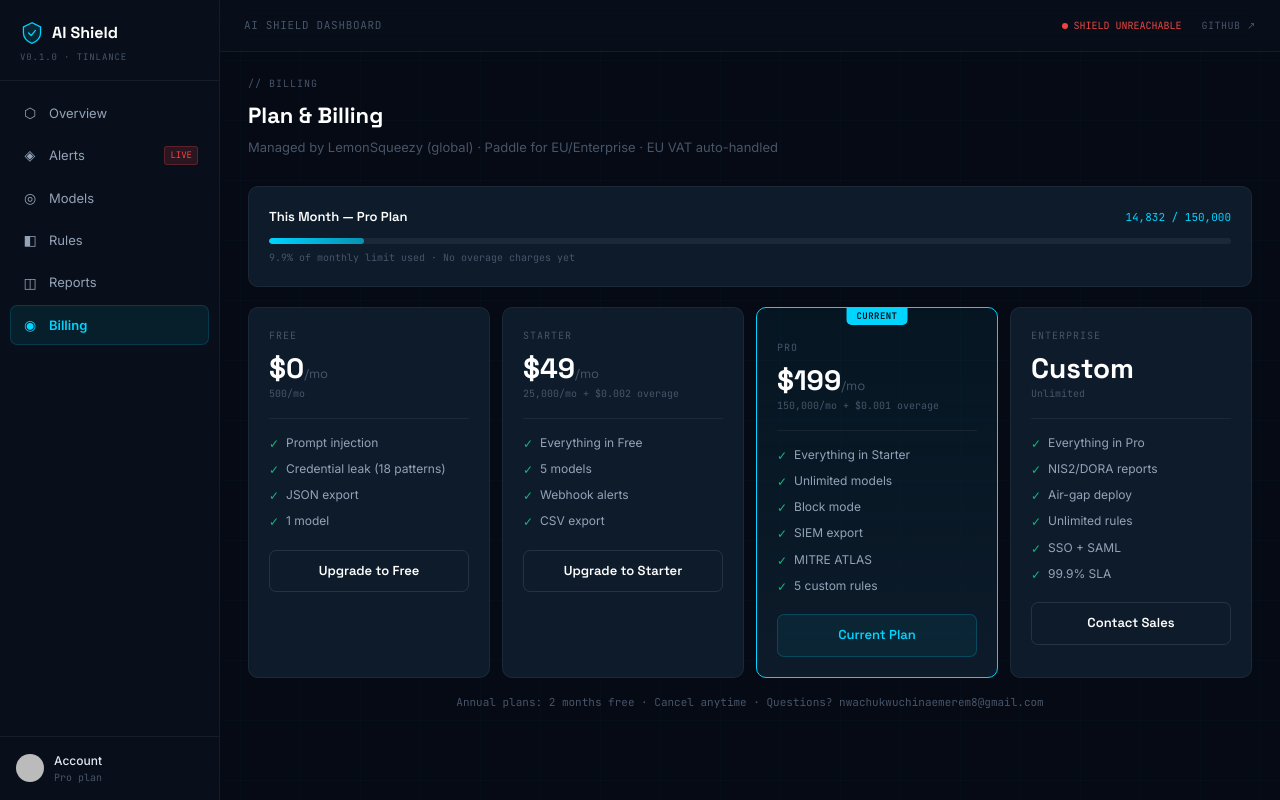
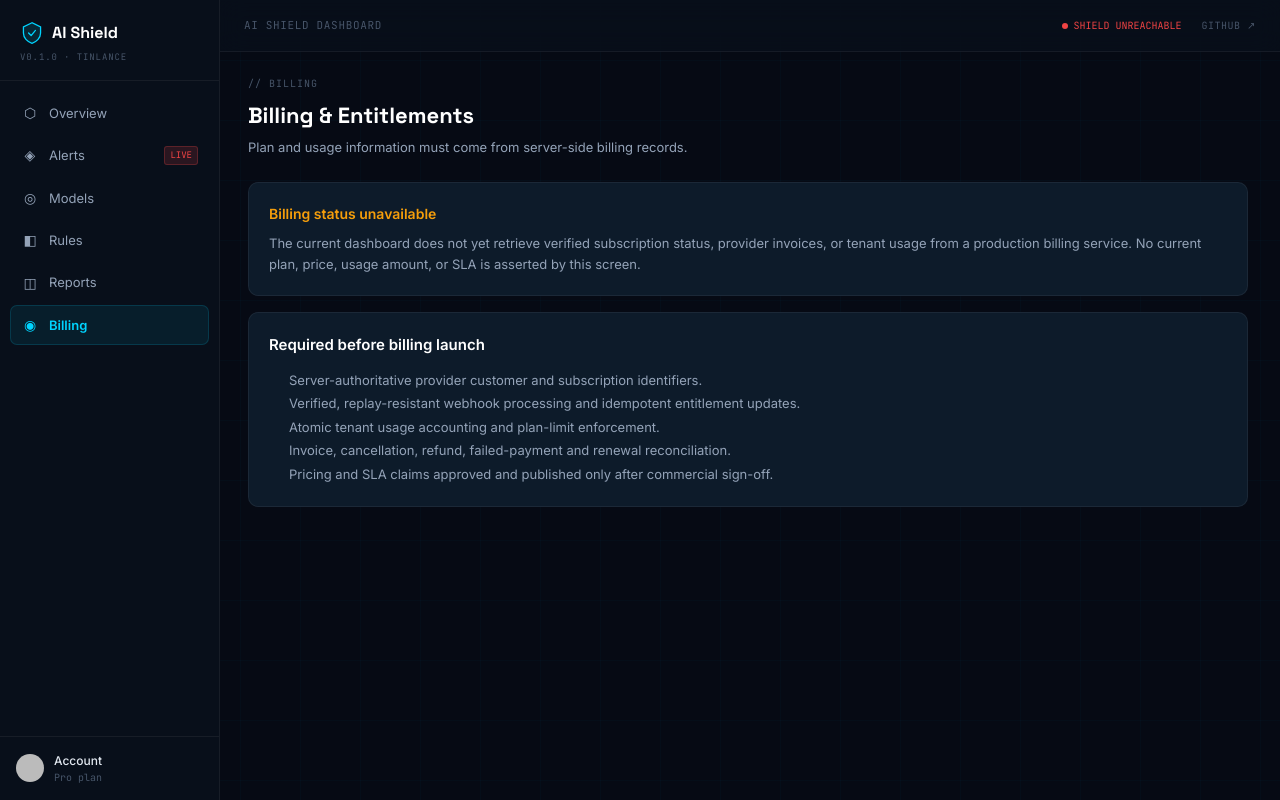
Before and after one commit to LloydCoder/Aithyrex, a Next.js app in the folder frontend/: page /dashboard/billing in a window 1280 px wide. Built offline with nearby package versions, Linux system fonts and the light colour scheme; no server answers; sample sign-in values are in the browser's storage; some icons are missing.

Commit message:
fix(frontend): remove unverified pricing, usage and SLA claims

```diff
--- a/frontend/app/dashboard/billing/page.tsx
+++ b/frontend/app/dashboard/billing/page.tsx
@@ -1,148 +1,38 @@
 'use client'
-
-const PLANS = [
-  {
-    id: 'free', name: 'Free', price: '$0', period: '/mo',
-    inferences: '500/mo', current: false,
-    features: ['Prompt injection', 'Credential leak (18 patterns)', 'JSON export', '1 model'],
-  },
-  {
-    id: 'starter', name: 'Starter', price: '$49', period: '/mo',
-    inferences: '25,000/mo + $0.002 overage', current: false,
-    features: ['Everything in Free', '5 models', 'Webhook alerts', 'CSV export'],
-  },
-  {
-    id: 'pro', name: 'Pro', price: '$199', period: '/mo',
-    inferences: '150,000/mo + $0.001 overage', current: true,
-    features: ['Everything in Starter', 'Unlimited models', 'Block mode', 'SIEM export', 'MITRE ATLAS', '5 custom rules'],
-    highlight: true,
-  },
-  {
-    id: 'enterprise', name: 'Enterprise', price: 'Custom', period: '',
-    inferences: 'Unlimited', current: false,
-    features: ['Everything in Pro', 'NIS2/DORA reports', 'Air-gap deploy', 'Unlimited rules', 'SSO + SAML', '99.9% SLA'],
-  },
-]
 
 export default function BillingPage() {
   return (
-    <div style={{ maxWidth: '1100px' }}>
-      <div style={{ marginBottom: '28px' }}>
+    <div style={{ maxWidth: '1000px' }}>
+      <div style={{ marginBottom: '24px' }}>
         <div style={{
           fontFamily: 'JetBrains Mono, monospace', fontSize: '10px',
           color: '#475569', letterSpacing: '0.1em', textTransform: 'uppercase', marginBottom: '6px',
         }}>// Billing</div>
         <h1 style={{ fontFamily: 'Space Grotesk, sans-serif', fontSize: '22px', fontWeight: 700, color: '#FFFFFF' }}>
-          Plan & Billing
+          Billing & Entitlements
         </h1>
-        <p style={{ fontSize: '13px', color: '#475569', marginTop: '4px' }}>
-          Managed by LemonSqueezy (global) · Paddle for EU/Enterprise · EU VAT auto-handled
+        <p style={{ fontSize: '13px', color: '#94A3B8', marginTop: '4px' }}>
+          Plan and usage information must come from server-side billing records.
         </p>
       </div>
 
-      {/* Usage meter */}
-      <div className="shield-card" style={{ padding: '20px', marginBottom: '20px' }}>
-        <div style={{ display: 'flex', justifyContent: 'space-between', alignItems: 'center', marginBottom: '10px' }}>
-          <span style={{ fontFamily: 'Space Grotesk, sans-serif', fontSize: '13px', fontWeight: 600, color: '#FFFFFF' }}>
-            This Month — Pro Plan
-          </span>
-          <span style={{ fontFamily: 'JetBrains Mono, monospace', fontSize: '11px', color: '#00D4FF' }}>
-            14,832 / 150,000
-          </span>
-        </div>
-        <div style={{
-          height: '6px', background: 'rgba(255,255,255,0.06)',
-          borderRadius: '3px', overflow: 'hidden',
-        }}>
-          <div style={{
-            height: '100%', width: `${(14832 / 150000) * 100}%`,
-            background: 'linear-gradient(90deg, #00D4FF, #0891B2)',
-            borderRadius: '3px', transition: 'width 0.5s ease',
-          }} />
-        </div>
-        <p style={{
-          marginTop: '6px', fontFamily: 'JetBrains Mono, monospace',
-          fontSize: '10px', color: '#475569',
-        }}>9.9% of monthly limit used · No overage charges yet</p>
+      <div role="status" className="shield-card" style={{ padding: '20px', marginBottom: '16px' }}>
+        <strong style={{ color: '#F59E0B' }}>Billing status unavailable</strong>
+        <p style={{ color: '#94A3B8', fontSize: '13px', marginTop: '8px' }}>
+          The current dashboard does not yet retrieve verified subscription status, provider invoices, or tenant usage from a production billing service. No current plan, price, usage amount, or SLA is asserted by this screen.
+        </p>
       </div>
 
-      {/* Plan cards */}
-      <div style={{ display: 'grid', gridTemplateColumns: 'repeat(4, 1fr)', gap: '12px' }}>
-        {PLANS.map(plan => (
-          <div key={plan.id} style={{
-            background: plan.highlight ? 'linear-gradient(180deg, rgba(0,212,255,0.06) 0%, #0D1B2A 100%)' : '#0D1B2A',
-            border: `1px solid ${plan.highlight ? '#00D4FF' : plan.current ? 'rgba(0,212,255,0.3)' : 'rgba(255,255,255,0.06)'}`,
-            borderRadius: '10px', padding: '20px',
-            position: 'relative',
-          }}>
-            {plan.current && (
-              <div style={{
-                position: 'absolute', top: '-1px', left: '50%', transform: 'translateX(-50%)',
-                fontFamily: 'JetBrains Mono, monospace', fontSize: '9px',
-                padding: '2px 10px', background: '#00D4FF', color: '#060A14',
-                fontWeight: 700, borderRadius: '0 0 5px 5px', letterSpacing: '0.05em',
-              }}>CURRENT</div>
-            )}
-
-            <div style={{
-              fontFamily: 'JetBrains Mono, monospace', fontSize: '10px',
-              color: '#475569', letterSpacing: '0.1em', textTransform: 'uppercase',
-              marginBottom: '10px', marginTop: plan.current ? '12px' : '0',
-            }}>{plan.name}</div>
-
-            <div style={{
-              fontFamily: 'Space Grotesk, sans-serif', fontSize: '28px',
-              fontWeight: 700, color: '#FFFFFF', lineHeight: 1, marginBottom: '4px',
-            }}>
-              {plan.price}
-              <span style={{ fontSize: '13px', color: '#475569', fontWeight: 400 }}>{plan.period}</span>
-            </div>
-
-            <div style={{
-              fontFamily: 'JetBrains Mono, monospace', fontSize: '10px',
-              color: '#475569', marginBottom: '16px',
-            }}>{plan.inferences}</div>
-
-            <div style={{
-              height: '1px', background: 'rgba(255,255,255,0.06)', marginBottom: '14px',
-            }} />
-
-            <ul style={{ listStyle: 'none', display: 'flex', flexDirection: 'column', gap: '6px' }}>
-              {plan.features.map(f => (
-                <li key={f} style={{
-                  display: 'flex', gap: '7px', alignItems: 'flex-start',
-                  fontSize: '12px', color: '#94A3B8',
-                }}>
-                  <span style={{ color: '#10B981', flexShrink: 0, marginTop: '1px' }}>✓</span>
-                  {f}
-                </li>
-              ))}
-            </ul>
-
-            <button
-              disabled={plan.current}
-              style={{
-                marginTop: '18px', width: '100%', padding: '10px',
-                background: plan.current ? 'rgba(0,212,255,0.06)' : plan.highlight ? '#00D4FF' : 'transparent',
-                border: plan.current ? '1px solid rgba(0,212,255,0.2)' : plan.highlight ? 'none' : '1px solid rgba(255,255,255,0.1)',
-                color: plan.current ? '#00D4FF' : plan.highlight ? '#060A14' : '#FFFFFF',
-                fontFamily: 'Space Grotesk, sans-serif', fontSize: '13px', fontWeight: 600,
-                borderRadius: '7px', cursor: plan.current ? 'default' : 'pointer',
-                transition: 'all 0.2s',
-              }}
-            >
-              {plan.current ? 'Current Plan' : plan.id === 'enterprise' ? 'Contact Sales' : `Upgrade to ${plan.name}`}
-            </button>
-          </div>
-        ))}
+      <div className="shield-card" style={{ padding: '20px' }}>
+        <h2 style={{ color: '#FFFFFF', fontSize: '15px', fontWeight: 600 }}>Required before billing launch</h2>
+        <ul style={{ color: '#94A3B8', fontSize: '13px', paddingLeft: '20px', marginTop: '12px', lineHeight: 1.8 }}>
+          <li>Server-authoritative provider customer and subscription identifiers.</li>
+          <li>Verified, replay-resistant webhook processing and idempotent entitlement updates.</li>
+          <li>Atomic tenant usage accounting and plan-limit enforcement.</li>
+          <li>Invoice, cancellation, refund, failed-payment and renewal reconciliation.</li>
+          <li>Pricing and SLA claims approved and published only after commercial sign-off.</li>
+        </ul>
       </div>
-
-      <p style={{
-        marginTop: '16px', fontSize: '11px', color: '#475569',
-        fontFamily: 'JetBrains Mono, monospace', textAlign: 'center',
-      }}>
-        Annual plans: 2 months free · Cancel anytime · Questions? nwachukwuchinaemerem8@gmail.com
-      </p>
     </div>
   )
 }
```
